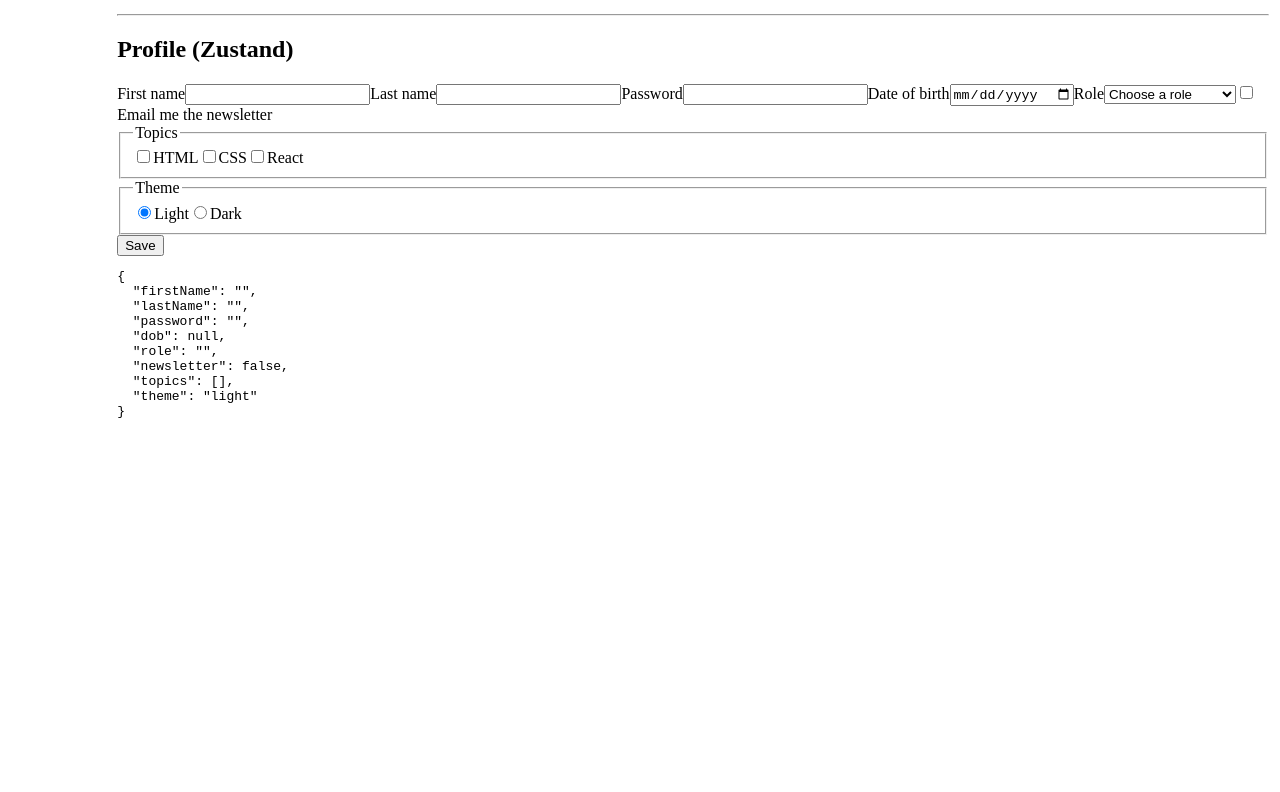
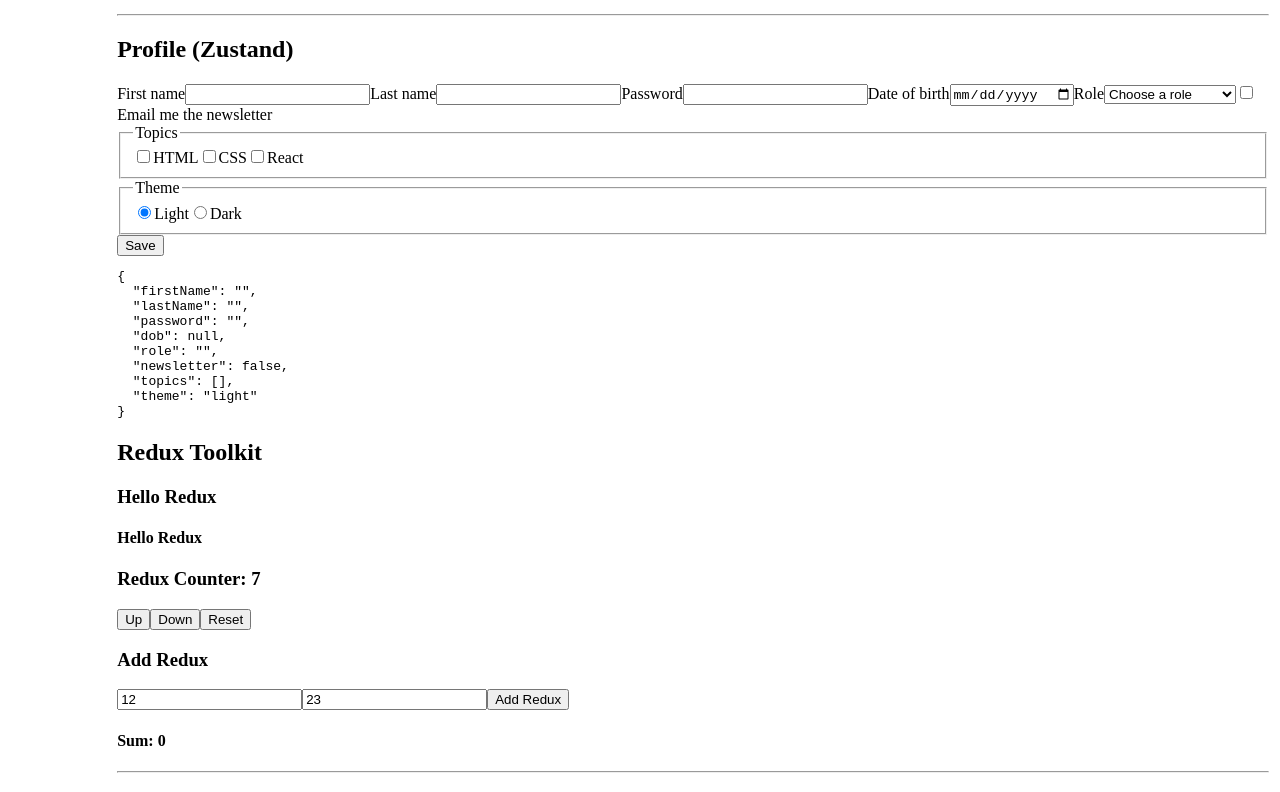
Before and after one commit to deep-bhatt/webdev-client, a Next.js app: page /labs/lab4 in a window 1280 px wide. Shown: the part 3969-4761 px from the top of the page. Before the commit the page ends 4412 px from the top, so only its background shows below. Built offline with nearby package versions, Linux system fonts and the light colour scheme.

Commit message:
feat: add redux hello, counter and add examples

```diff
--- a/app/labs/lab4/page.tsx
+++ b/app/labs/lab4/page.tsx
@@ -19,6 +19,7 @@ import ContextExamples from "./context/ContextExamples";
 import ContextProfileForm from "./context/ContextProfileForm";
 import ZustandExamples from "./zustand/ZustandExamples";
 import ZustandProfileForm from "./zustand/ZustandProfileForm";
+import ReduxExamples from "./redux/ReduxExamples";
 
 export default function Lab4() {
   const sayHello = (message: string) => {
@@ -63,6 +64,7 @@ export default function Lab4() {
       <ContextProfileForm />
       <ZustandExamples />
       <ZustandProfileForm />
+      <ReduxExamples />
     </div>
   );
 }
--- /dev/null
+++ b/app/labs/lab4/redux/AddRedux.tsx
@@ -0,0 +1,39 @@
+import { useState } from "react";
+import { useDispatch, useSelector } from "react-redux";
+import { add } from "./addReducer";
+import type { RootState } from "./store";
+
+export default function AddRedux() {
+  const [a, setA] = useState(12);
+  const [b, setB] = useState(23);
+  const { sum } = useSelector((state: RootState) => state.addReducer);
+  const dispatch = useDispatch();
+  return (
+    <div id="wd-add-redux">
+      <h3>Add Redux</h3>
+      <input
+        type="number"
+        id="wd-add-redux-a"
+        className="me-2 rounded border border-neutral-300 px-2 py-1"
+        value={a}
+        onChange={(e) => setA(Number(e.target.value))}
+      />
+      <input
+        type="number"
+        id="wd-add-redux-b"
+        className="me-2 rounded border border-neutral-300 px-2 py-1"
+        value={b}
+        onChange={(e) => setB(Number(e.target.value))}
+      />
+      <button
+        type="button"
+        id="wd-add-redux-click"
+        className="rounded bg-blue-600 px-3 py-1.5 text-sm text-white"
+        onClick={() => dispatch(add({ a, b }))}
+      >
+        Add Redux
+      </button>
+      <h4 id="wd-add-redux-sum">Sum: {sum}</h4>
+    </div>
+  );
+}
--- /dev/null
+++ b/app/labs/lab4/redux/CounterRedux.tsx
@@ -0,0 +1,37 @@
+import { useDispatch, useSelector } from "react-redux";
+import { down, reset, up } from "./counterReducer";
+import type { RootState } from "./store";
+
+export default function CounterRedux() {
+  const { count } = useSelector((state: RootState) => state.counterReducer);
+  const dispatch = useDispatch();
+  return (
+    <div id="wd-redux-counter">
+      <h3>Redux Counter: {count}</h3>
+      <button
+        type="button"
+        onClick={() => dispatch(up())}
+        id="wd-redux-up-click"
+        className="me-2 rounded bg-green-600 px-3 py-1.5 text-sm font-medium text-white"
+      >
+        Up
+      </button>
+      <button
+        type="button"
+        onClick={() => dispatch(down())}
+        id="wd-redux-down-click"
+        className="me-2 rounded bg-red-600 px-3 py-1.5 text-sm font-medium text-white"
+      >
+        Down
+      </button>
+      <button
+        type="button"
+        onClick={() => dispatch(reset())}
+        id="wd-redux-reset-click"
+        className="rounded bg-neutral-600 px-3 py-1.5 text-sm font-medium text-white"
+      >
+        Reset
+      </button>
+    </div>
+  );
+}
--- /dev/null
+++ b/app/labs/lab4/redux/HelloRedux.tsx
@@ -0,0 +1,12 @@
+import { useSelector } from "react-redux";
+import type { RootState } from "./store";
+
+export default function HelloRedux() {
+  const { message } = useSelector((state: RootState) => state.helloReducer);
+  return (
+    <div id="wd-hello-redux">
+      <h3>Hello Redux</h3>
+      <h4>{message}</h4>
+    </div>
+  );
+}
--- /dev/null
+++ b/app/labs/lab4/redux/ReduxExamples.tsx
@@ -0,0 +1,20 @@
+"use client";
+import { Provider } from "react-redux";
+import { store } from "./store";
+import HelloRedux from "./HelloRedux";
+import CounterRedux from "./CounterRedux";
+import AddRedux from "./AddRedux";
+
+export default function ReduxExamples() {
+  return (
+    <Provider store={store}>
+      <div id="wd-redux-examples">
+        <h2>Redux Toolkit</h2>
+        <HelloRedux />
+        <CounterRedux />
+        <AddRedux />
+        <hr />
+      </div>
+    </Provider>
+  );
+}
--- /dev/null
+++ b/app/labs/lab4/redux/addReducer.ts
@@ -0,0 +1,12 @@
+import { createSlice, type PayloadAction } from "@reduxjs/toolkit";
+const addSlice = createSlice({
+  name: "add",
+  initialState: { sum: 0 },
+  reducers: {
+    add: (state, action: PayloadAction<{ a: number; b: number }>) => {
+      state.sum = action.payload.a + action.payload.b;
+    },
+  },
+});
+export const { add } = addSlice.actions;
+export default addSlice.reducer;
--- /dev/null
+++ b/app/labs/lab4/redux/counterReducer.ts
@@ -0,0 +1,20 @@
+import { createSlice } from "@reduxjs/toolkit";
+
+const counterSlice = createSlice({
+  name: "counter",
+  initialState: { count: 7 },
+  reducers: {
+    up: (state) => {
+      state.count += 1;
+    },
+    down: (state) => {
+      state.count -= 1;
+    },
+    reset: (state) => {
+      state.count = 7;
+    },
+  },
+});
+
+export const { up, down, reset } = counterSlice.actions;
+export default counterSlice.reducer;
--- /dev/null
+++ b/app/labs/lab4/redux/helloReducer.ts
@@ -0,0 +1,7 @@
+import { createSlice } from "@reduxjs/toolkit";
+const helloSlice = createSlice({
+  name: "hello",
+  initialState: { message: "Hello Redux" },
+  reducers: {},
+});
+export default helloSlice.reducer;
--- /dev/null
+++ b/app/labs/lab4/redux/store.ts
@@ -0,0 +1,15 @@
+import { configureStore } from "@reduxjs/toolkit";
+import helloReducer from "./helloReducer";
+import counterReducer from "./counterReducer";
+import addReducer from "./addReducer";
+
+export const store = configureStore({
+  reducer: {
+    helloReducer,
+    counterReducer,
+    addReducer,
+  },
+});
+
+export type RootState = ReturnType<typeof store.getState>;
+export type AppDispatch = typeof store.dispatch;
```
